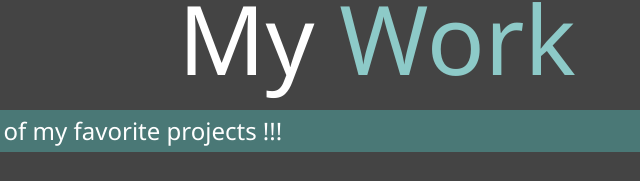
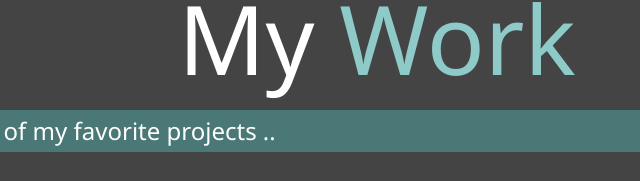
Before and after one commit to JordanMichele/Portfolio, a website: page dist/work.html in a window 1280 px wide. Shown: the part 98-279 px from the top of the page, 263-903 px from the left. Drawn offline with Linux system fonts and the light colour scheme.

Commit message:
removed copy

```diff
--- a/dist/work.html
+++ b/dist/work.html
@@ -54,7 +54,7 @@
       My <span class="text-secondary">Work</span>
     </h1>
     <h2 class="sm-heading">
-      Check out some of my favorite projects !!!
+      Check out some of my favorite projects ..
     </h2>
     <!-- Parent Div with all projects inside -->
     <div class="projects">
```
